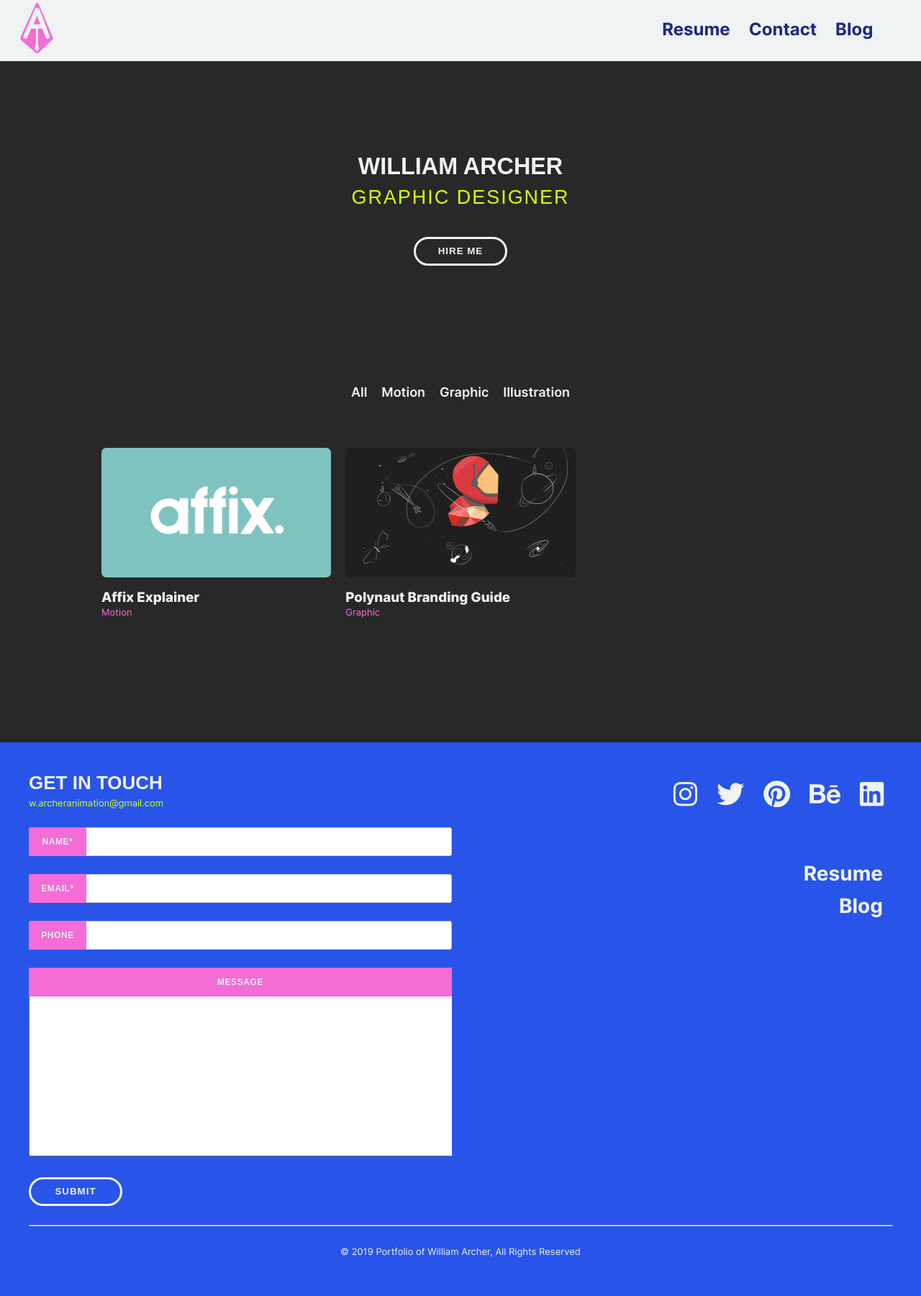
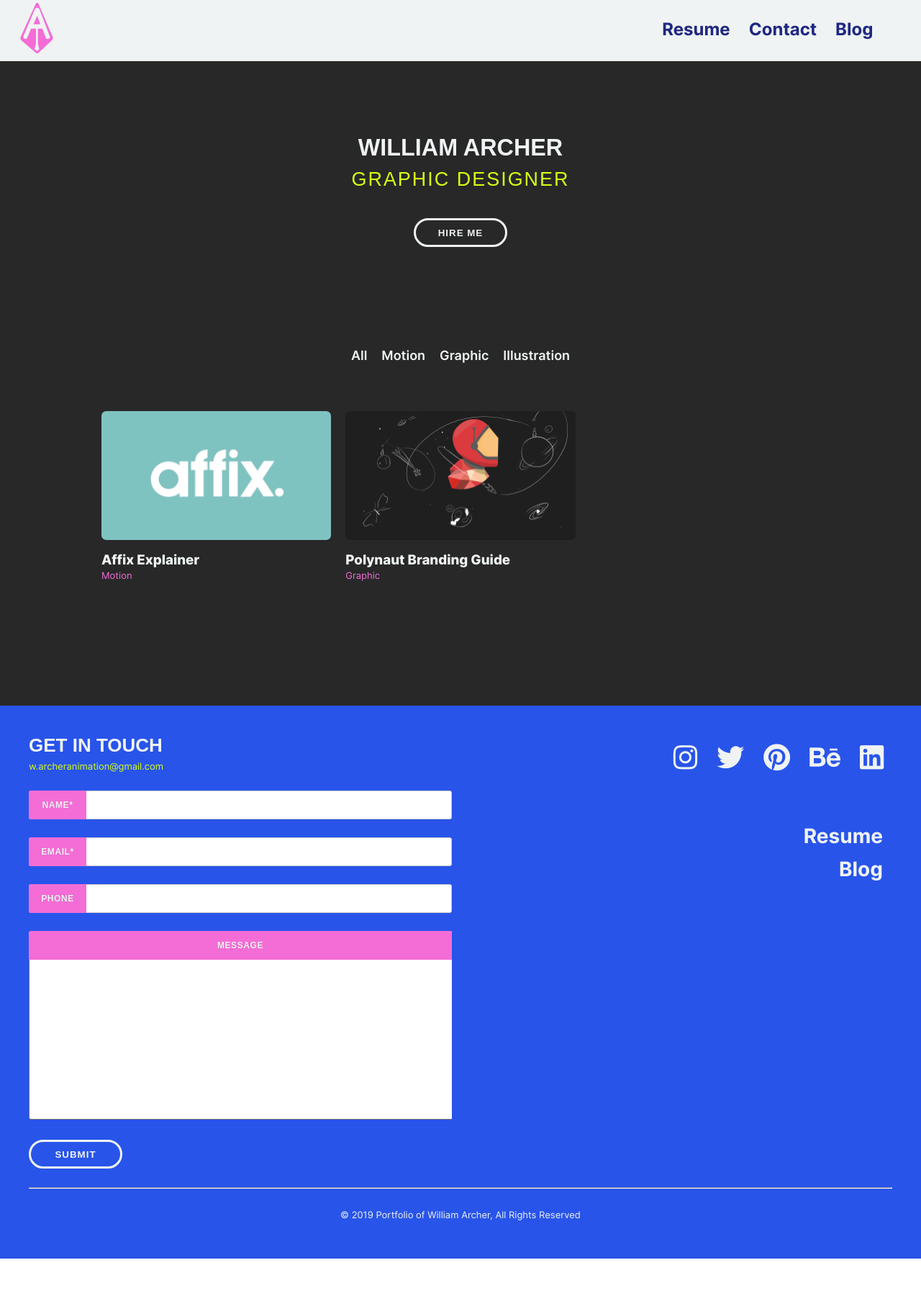
Before and after one commit to AgentPurpleLord/Will-Archer, a Jekyll site: the page built from index.html, in a window 1280 px wide. Shown: the whole page at 72% size. Built offline with Jekyll 4.4.1, drawn with Linux system fonts in a browser that asks for light colours; nearby versions of some CDN libraries; after the commit the page ends 1748 px from its top, so only the background shows below that.

Commit message:
Padding fix.

```diff
--- a/css/main.css
+++ b/css/main.css
@@ -736,7 +736,7 @@ p, .p {
 /* Index Page */
 .hero {
     background: var(--black);
-    padding: 10% 15%;
+    padding: 8% 15%;
     text-align: center;
 }
 
```
